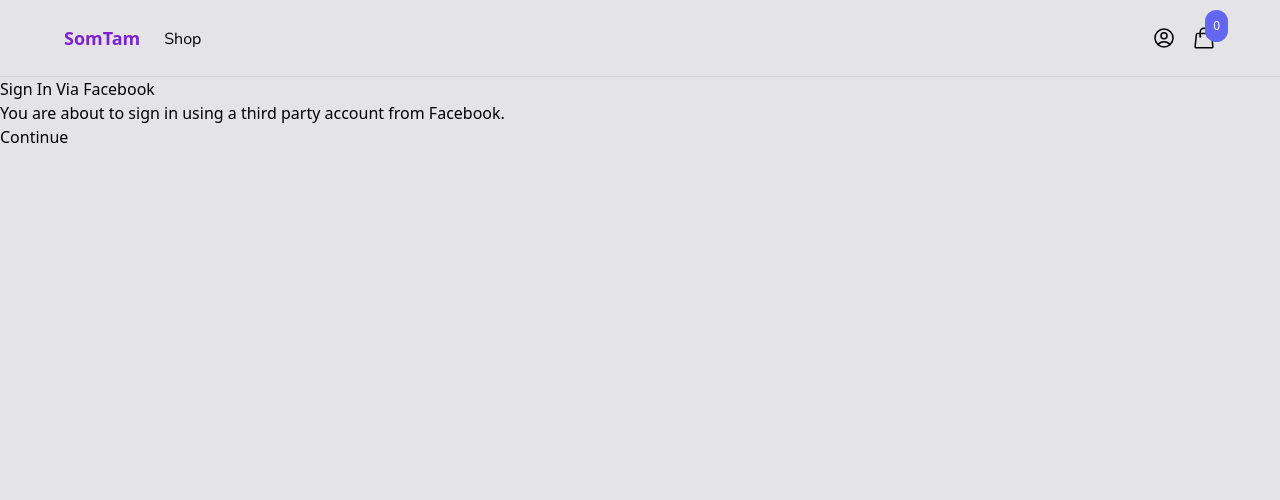
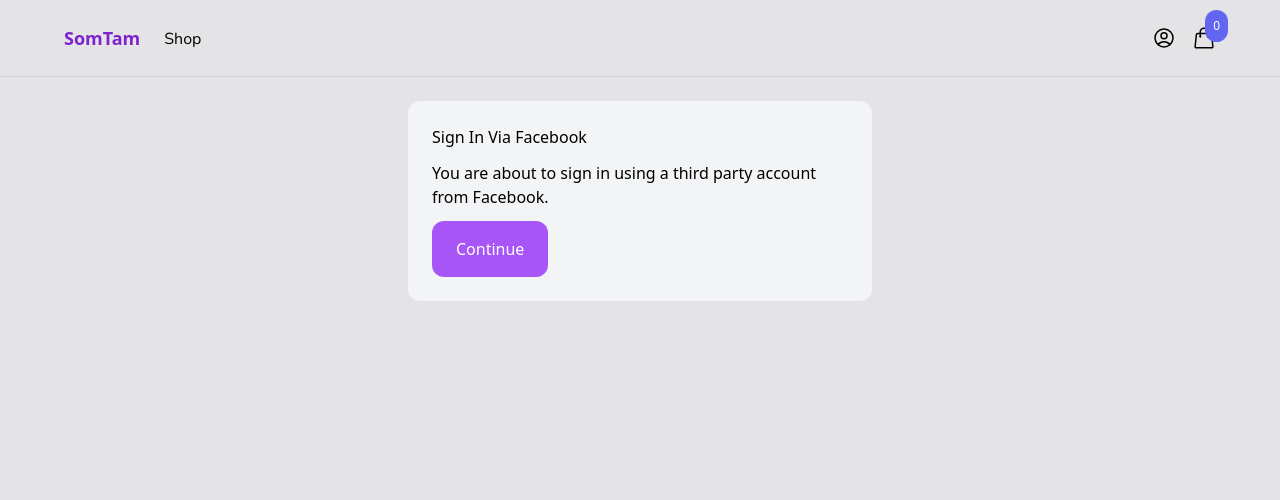
Before and after one commit to WasamiKirua/django-dinocha, a Django app: page /accounts/facebook/login/ in a window 1280 px wide. Shown: the top 500 px of the page. Run offline with Django 4.2, Linux system fonts and the light colour scheme; some libraries are stand-ins or nearby versions; some web fonts are replaced.

Commit message:
Facebook login link fix

```diff
--- a/dinocha/core/templates/account/login.html
+++ b/dinocha/core/templates/account/login.html
@@ -76,7 +76,7 @@
   </script>
 
   <div class="pt-3">
-  <a href="{% provider_login_url "facebook" method="js_sdk" %}">
+  <a href="/accounts/facebook/login/?process=login">
     <button type="button" class=" w-full rounded-xl text-white bg-[#3b5998] hover:bg-[#3b5998]/90 focus:ring-4 focus:outline-none focus:ring-[#3b5998]/50 font-medium text-sm px-6 py-4 text-center items-center dark:focus:ring-[#3b5998]/55 mr-2 mb-2">
       <svg class="w-4 h-4 mr-2 -ml-1 items-center text-center inline-flex" aria-hidden="true" focusable="false" data-prefix="fab" data-icon="facebook-f" role="img" xmlns="http://www.w3.org/2000/svg" viewBox="0 0 320 512"><path fill="currentColor" d="M279.1 288l14.22-92.66h-88.91v-60.13c0-25.35 12.42-50.06 52.24-50.06h40.42V6.26S260.4 0 225.4 0c-73.22 0-121.1 44.38-121.1 124.7v70.62H22.89V288h81.39v224h100.2V288z"></path></svg>
       Sign in with Facebook
--- a/dinocha/core/templates/socialaccount/login.html
+++ b/dinocha/core/templates/socialaccount/login.html
@@ -1,9 +1,11 @@
 {% extends "socialaccount/base.html" %}
 {% load i18n %}
 
-{% block head_title %}{% trans "Sign In" %}{% endblock %}
 
 {% block content %}
+<div class="max-w-lg mx-auto flex flex-wrap p-6">
+<div class="w-full bg-gray-100 p-6 rounded-xl">
+
 {% if process == "connect" %}
 <h1>{% blocktrans with provider.name as provider %}Connect {{ provider }}{% endblocktrans %}</h1>
 
@@ -11,11 +13,13 @@
 {% else %}
 <h1>{% blocktrans with provider.name as provider %}Sign In Via {{ provider }}{% endblocktrans %}</h1>
 
-<p>{% blocktrans with provider.name as provider %}You are about to sign in using a third party account from {{ provider }}.{% endblocktrans %}</p>
+<p class="pt-3">{% blocktrans with provider.name as provider %}You are about to sign in using a third party account from {{ provider }}.{% endblocktrans %}</p>
 {% endif %}
 
-<form method="post">
+<form class="pt-3" method="post">
   {% csrf_token %}
-  <button type="submit">{% trans "Continue" %}</button>
+  <button class="py-4 px-6 rounded-xl text-white bg-purple-500 hove:bg-purple-700" type="submit">{% trans "Continue" %}</button>
 </form>
+</div>
+</div>
 {% endblock %}
--- a/dinocha/dinocha/settings.py
+++ b/dinocha/dinocha/settings.py
@@ -50,9 +50,12 @@ INSTALLED_APPS = [
     'allauth.account',
     'allauth.socialaccount',
     'allauth.socialaccount.providers.facebook',
+    #ssl
+    'sslserver',
+
 ]
 
-SITE_ID = 3
+SITE_ID = 4
 
 MIDDLEWARE = [
     'django.middleware.security.SecurityMiddleware',
```
